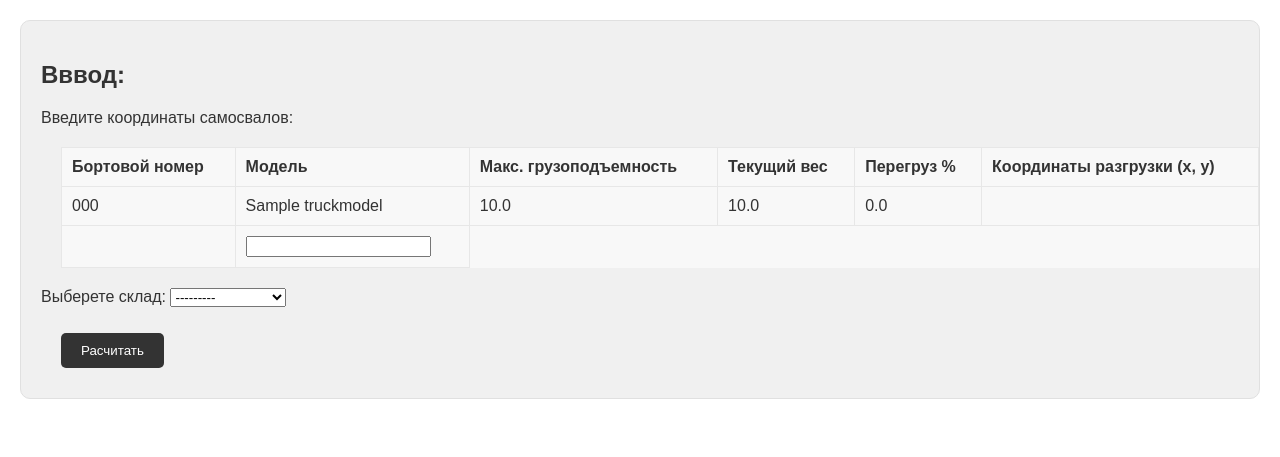
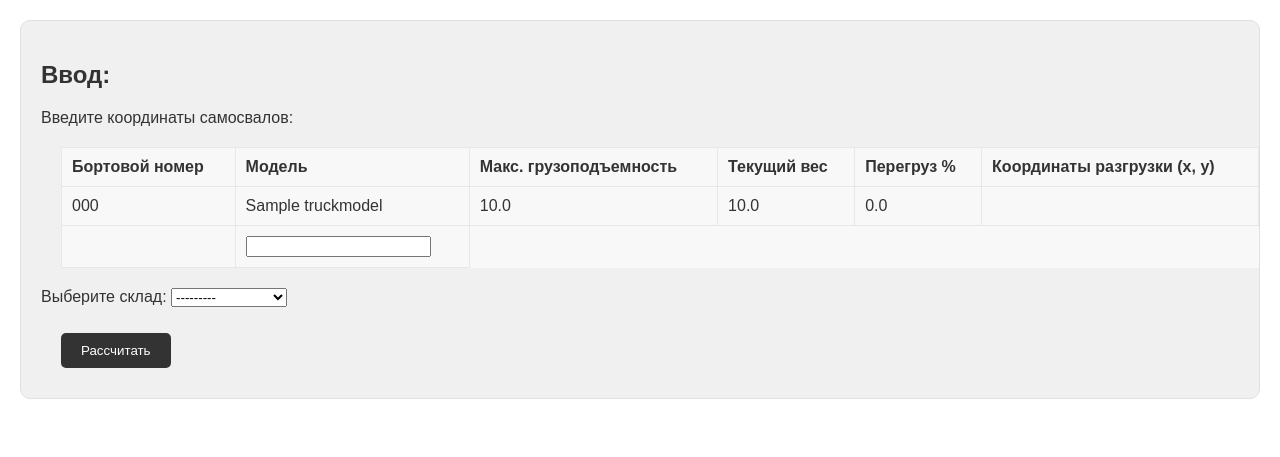
Before and after one commit to VsevolodKozlov-git/ore-truck-routing-web-project, a Django app: page / in a window 1280 px wide. Shown: the part 78-535 px from the top of the page. Run offline with Django 3.2, Linux system fonts and the light colour scheme; tables that the repository leaves empty hold one stand-in row (values such as "Sample post"); parts of the project's set-up code (start-up, migrations or seed data) failed here and were passed over.

Commit message:
fixed typos

```diff
--- a/web/app/forms.py
+++ b/web/app/forms.py
@@ -39,5 +39,5 @@
 class StorageChoiceForm(forms.Form):
     storage = forms.ModelChoiceField(
         queryset=models.Storage.objects.all(),
-        label="Выберете склад:"
+        label="Выберите склад:"
     )
--- a/web/app/templates/root.html
+++ b/web/app/templates/root.html
@@ -5,7 +5,7 @@
 <html lang="en">
 <head>
     <meta charset="UTF-8">
-    <title>Рассчет разгрузки</title>
+    <title>Расчет разгрузки</title>
     <link rel="stylesheet" type="text/css" href={% static "styles.css" %}>
 </head>
 
@@ -16,7 +16,7 @@
     </header>
     <div class="form-container">
 
-        <h2>Вввод:</h2>
+        <h2>Ввод:</h2>
         <p>Введите координаты самосвалов:</p>
         <form method="POST" >{% csrf_token %}
             <table>
@@ -46,7 +46,7 @@
                 </tbody>
             </table>
             {{ storage_form.as_p }}
-            <input type="submit" value="Расчитать">
+            <input type="submit" value="Рассчитать">
         </form>
     </div>
 
```
